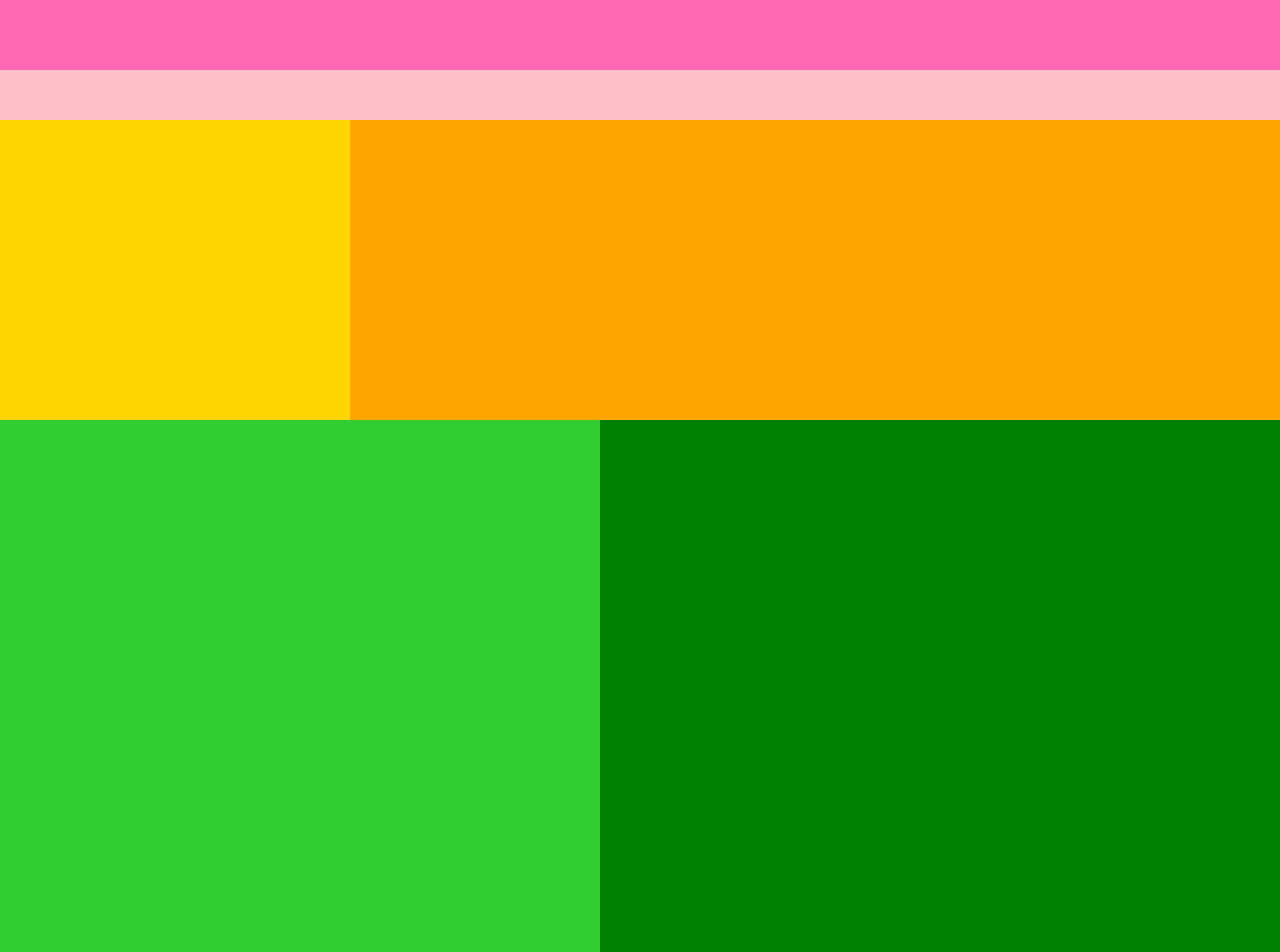
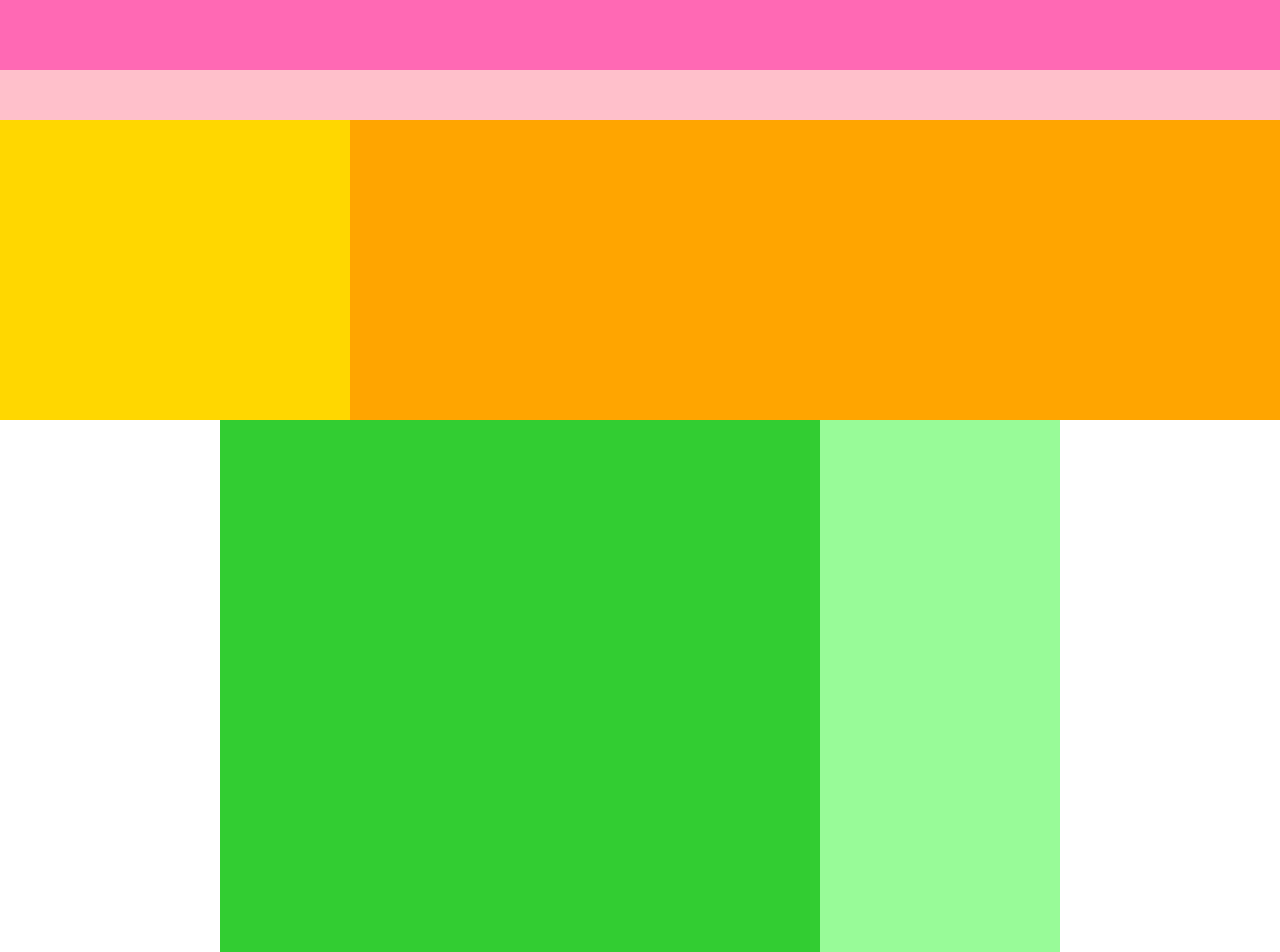
Before and after one commit to dbvt19/caravan, a plain HTML site: page index.html in a window 1280 px wide. Shown: the top 952 px of the page. Drawn offline with Linux system fonts and the light colour scheme.

Commit message:
[Finish]1-4

```diff
--- a/style.css
+++ b/style.css
@@ -36,20 +36,23 @@
 }
 
 .main {
-  width: 100%; /* 横幅いっぱい */
-  height: 1400px; /* 高さ1400px（多めに設定） */
-  background-color: green; /* 背景色green */
+  width: 840px; /* 横幅840px */
+  /* background-color, heightの指定を解除 */
+
+  display: flex; /* Flexboxの利用 */
+  justify-content: center; /* 子要素の横並び・中央寄せ */
+  margin: 0 auto; /* 中央寄せ（左右に余白がないとできない） */
 }
 
 .blog {
   width: 600px; /* 横幅600px */
-  height: 600px; /* 高さ600px */
+  height: 1400px; /* 高さ1400px */
   background-color: limegreen; /* 背景色limegreen */
 }
 
 .sidebar {
   width: 240px; /* 横幅240px */
-  height: 600px; /* 高さ600px */
+  height: 1400px; /* 高さ1400px */
   background-color: palegreen; /* 背景色palegreen */
 }
 
```
